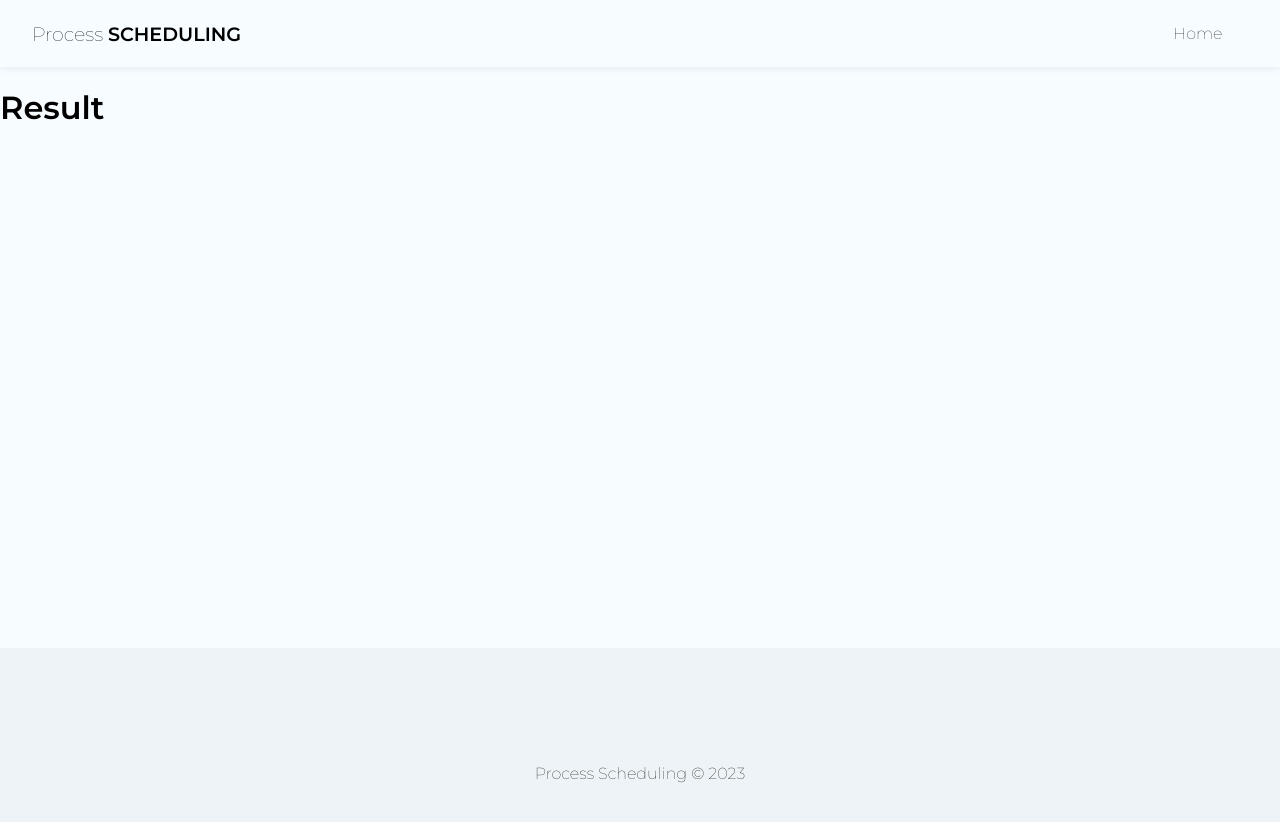
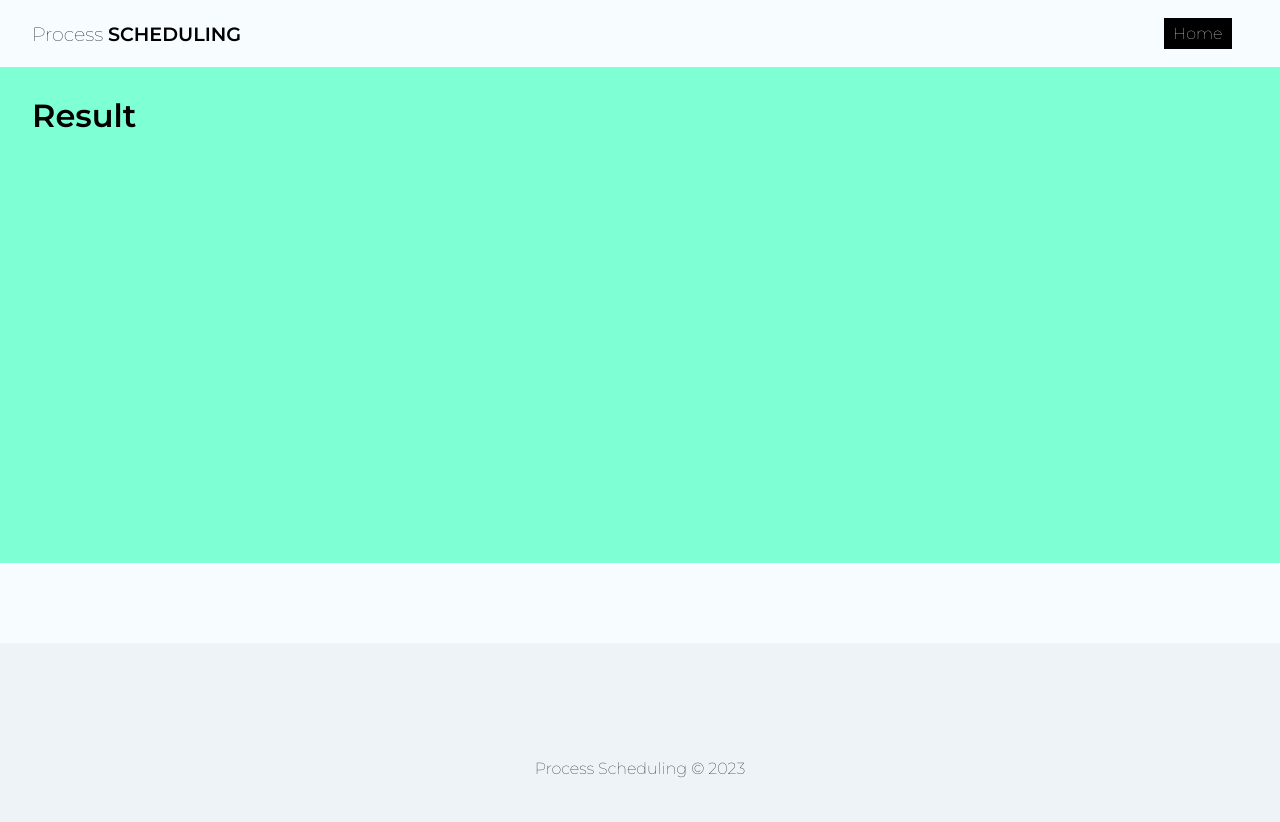
Before and after one commit to ernestosrf/projeto-sistemas-operacionais, a React (Create React App) app in the folder frontend/trabalho-so/: page /Result in a window 1280 px wide. Shown: the top 822 px of the page. Built offline with nearby package versions, Linux system fonts and the light colour scheme.

Commit message:
fix: adjusts container in result screen

```diff
--- a/frontend/trabalho-so/src/Pages/Home/Home.module.css
+++ b/frontend/trabalho-so/src/Pages/Home/Home.module.css
@@ -12,6 +12,7 @@
     justify-content: center;
     text-align: center;
     background-color: saddlebrown;
+    margin-bottom: 1em;
 }
 
 .titleWrapperHome h1 {
--- a/frontend/trabalho-so/src/Pages/Result/Result.js
+++ b/frontend/trabalho-so/src/Pages/Result/Result.js
@@ -3,8 +3,8 @@ import styles from './Result.module.css';
 
 const Result = () => {
   return (
-    <div>
-        <h1>Result</h1>
+    <div className={styles.containerResult}>
+      <h1>Result</h1>
     </div>
   )
 }
--- a/frontend/trabalho-so/src/Pages/Result/Result.module.css
+++ b/frontend/trabalho-so/src/Pages/Result/Result.module.css
@@ -0,0 +1,7 @@
+.containerResult {
+    min-height: 60vh;
+    display: flex;
+    flex-direction: column;
+    padding: .5em 2em;
+    background-color: aquamarine;
+}
--- a/frontend/trabalho-so/src/components/Navbar.js
+++ b/frontend/trabalho-so/src/components/Navbar.js
@@ -10,8 +10,7 @@ const Navbar = () => {
         </NavLink>
         <ul className={styles.links_list}>
             <li>
-                <NavLink to="/"
-                className={({ isActive }) => (isActive ? styles.active : "")}>Home</NavLink>
+                <NavLink to="/" className={styles.active}>Home</NavLink>
             </li>
         </ul>
     </nav>
```
